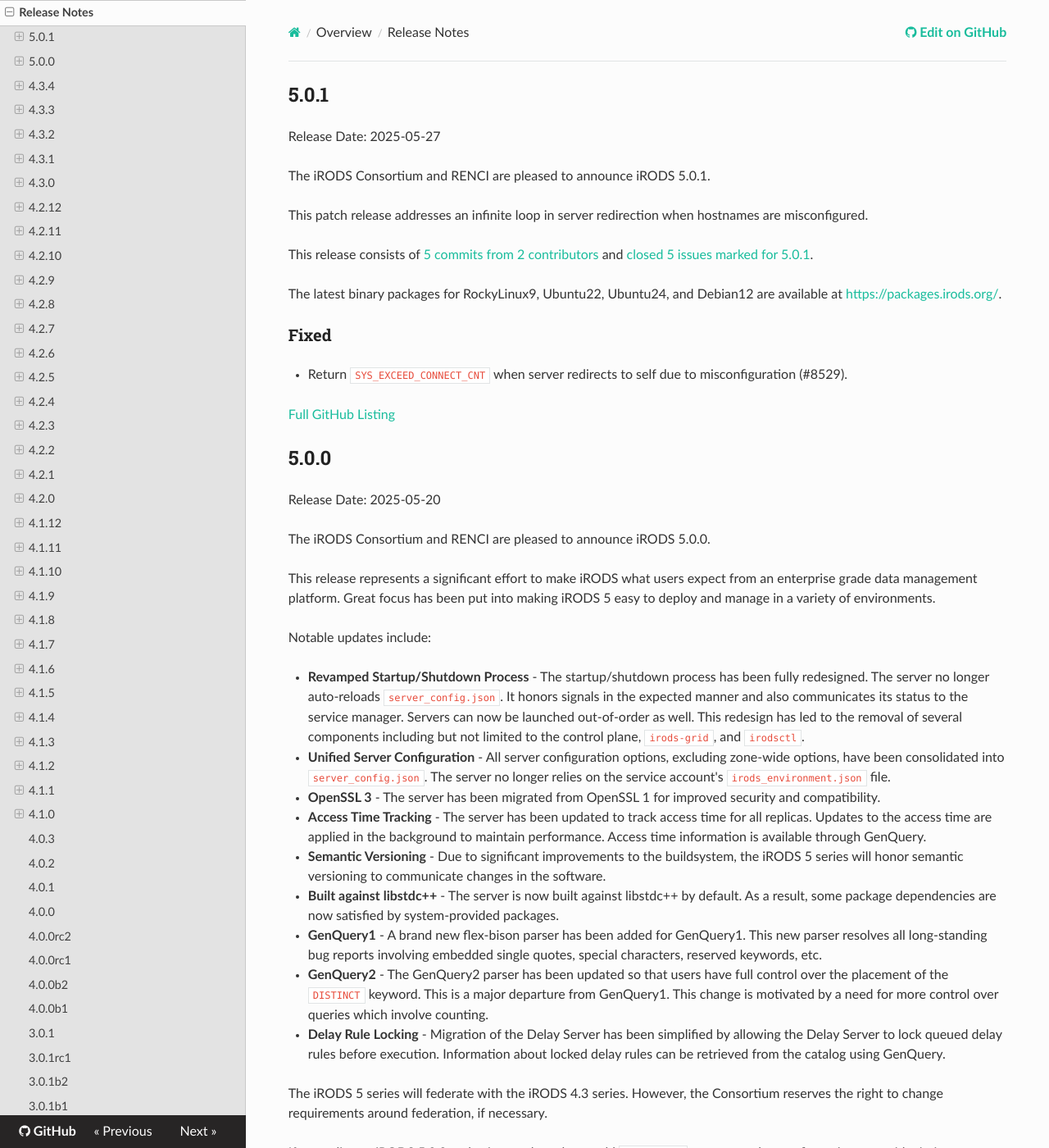
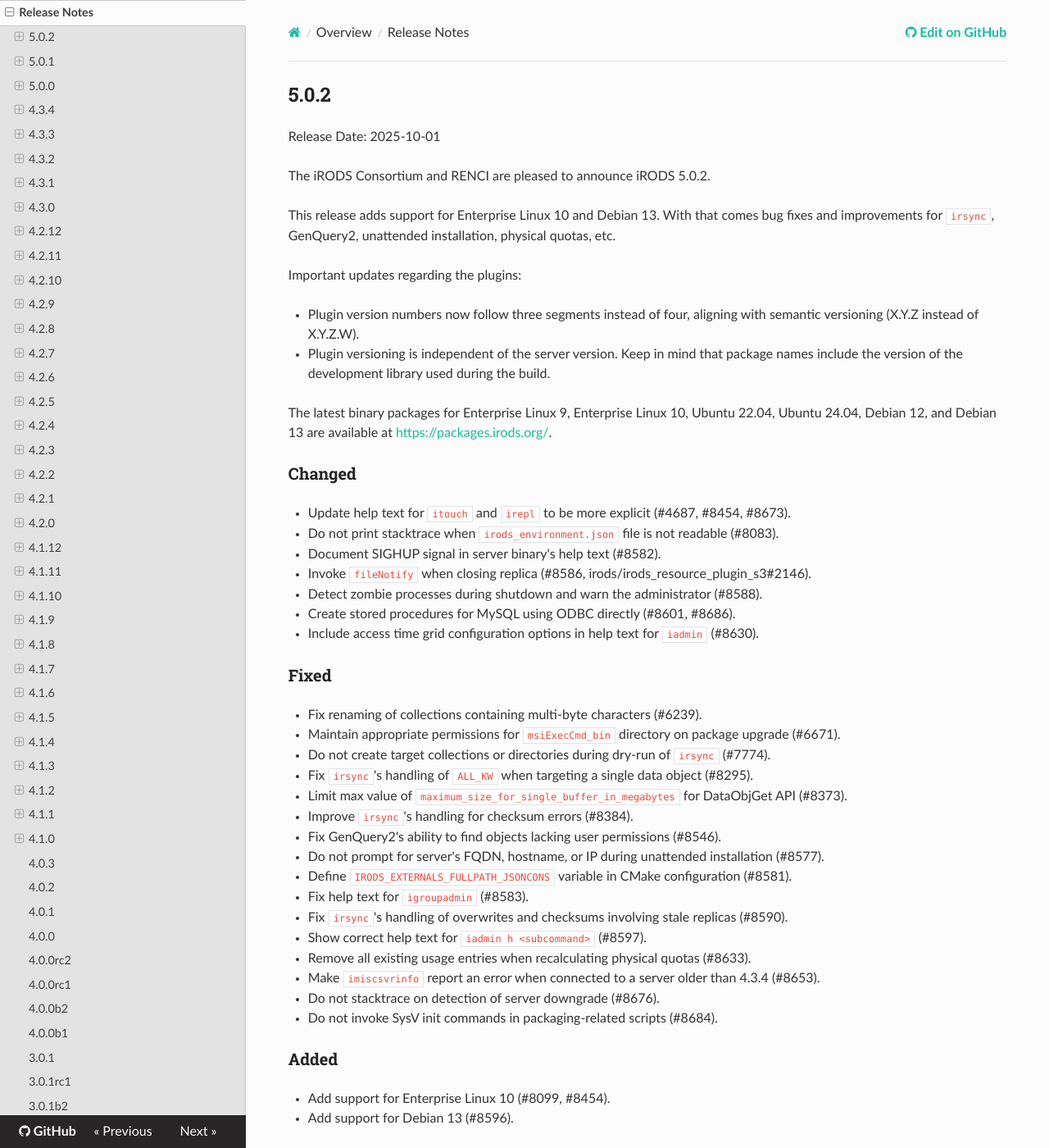
Before and after one commit to irods/irods_docs, an MkDocs documentation site: the page built from docs/release_notes.md, in a window 1280 px wide and 1400 px high. Shown: the whole window at 82% size. Built offline with MkDocs 1.6.1, drawn with Linux system fonts in a browser that asks for light colours; nearby versions of some CDN libraries; some of the changed text lies outside the part shown.

Commit message:
[irods/irods#8651] Add release notes for 5.0.2

```diff
--- a/docs/release_notes.md
+++ b/docs/release_notes.md
@@ -1,4 +1,56 @@
 #
+
+## 5.0.2
+
+Release Date: 2025-10-01
+
+The iRODS Consortium and RENCI are pleased to announce iRODS 5.0.2.
+
+This release adds support for Enterprise Linux 10 and Debian 13. With that comes bug fixes and improvements for `irsync`, GenQuery2, unattended installation, physical quotas, etc.
+
+Important updates regarding the plugins:
+
+- Plugin version numbers now follow three segments instead of four, aligning with semantic versioning (X.Y.Z instead of X.Y.Z.W).
+- Plugin versioning is independent of the server version. Keep in mind that package names include the version of the development library used during the build.
+
+The latest binary packages for Enterprise Linux 9, Enterprise Linux 10, Ubuntu 22.04, Ubuntu 24.04, Debian 12, and Debian 13 are available at <https://packages.irods.org/>.
+
+### Changed
+
+- Update help text for `itouch` and `irepl` to be more explicit (#4687, #8454, #8673).
+- Do not print stacktrace when `irods_environment.json` file is not readable (#8083).
+- Document SIGHUP signal in server binary's help text (#8582).
+- Invoke `fileNotify` when closing replica (#8586, irods/irods_resource_plugin_s3#2146).
+- Detect zombie processes during shutdown and warn the administrator (#8588).
+- Create stored procedures for MySQL using ODBC directly (#8601, #8686).
+- Include access time grid configuration options in help text for `iadmin` (#8630).
+
+### Fixed
+
+- Fix renaming of collections containing multi-byte characters (#6239).
+- Maintain appropriate permissions for `msiExecCmd_bin` directory on package upgrade (#6671).
+- Do not create target collections or directories during dry-run of `irsync` (#7774).
+- Fix `irsync`'s handling of `ALL_KW` when targeting a single data object (#8295).
+- Limit max value of `maximum_size_for_single_buffer_in_megabytes` for DataObjGet API (#8373).
+- Improve `irsync`'s handling for checksum errors (#8384).
+- Fix GenQuery2's ability to find objects lacking user permissions (#8546).
+- Do not prompt for server's FQDN, hostname, or IP during unattended installation (#8577).
+- Define `IRODS_EXTERNALS_FULLPATH_JSONCONS` variable in CMake configuration (#8581).
+- Fix help text for `igroupadmin` (#8583).
+- Fix `irsync`'s handling of overwrites and checksums involving stale replicas (#8590).
+- Show correct help text for `iadmin h <subcommand>` (#8597).
+- Remove all existing usage entries when recalculating physical quotas (#8633).
+- Make `imiscsvrinfo` report an error when connected to a server older than 4.3.4 (#8653).
+- Do not stacktrace on detection of server downgrade (#8676).
+- Do not invoke SysV init commands in packaging-related scripts (#8684).
+
+### Added
+
+- Add support for Enterprise Linux 10 (#8099, #8454).
+- Add support for Debian 13 (#8596).
+
+[Full GitHub commit history for the iRODS server](https://github.com/irods/irods/compare/5.0.1...5.0.2)<br />
+[Full GitHub commit history for the iCommands](https://github.com/irods/irods_client_icommands/compare/5.0.1...5.0.2)
 
 ## 5.0.1
 
```
